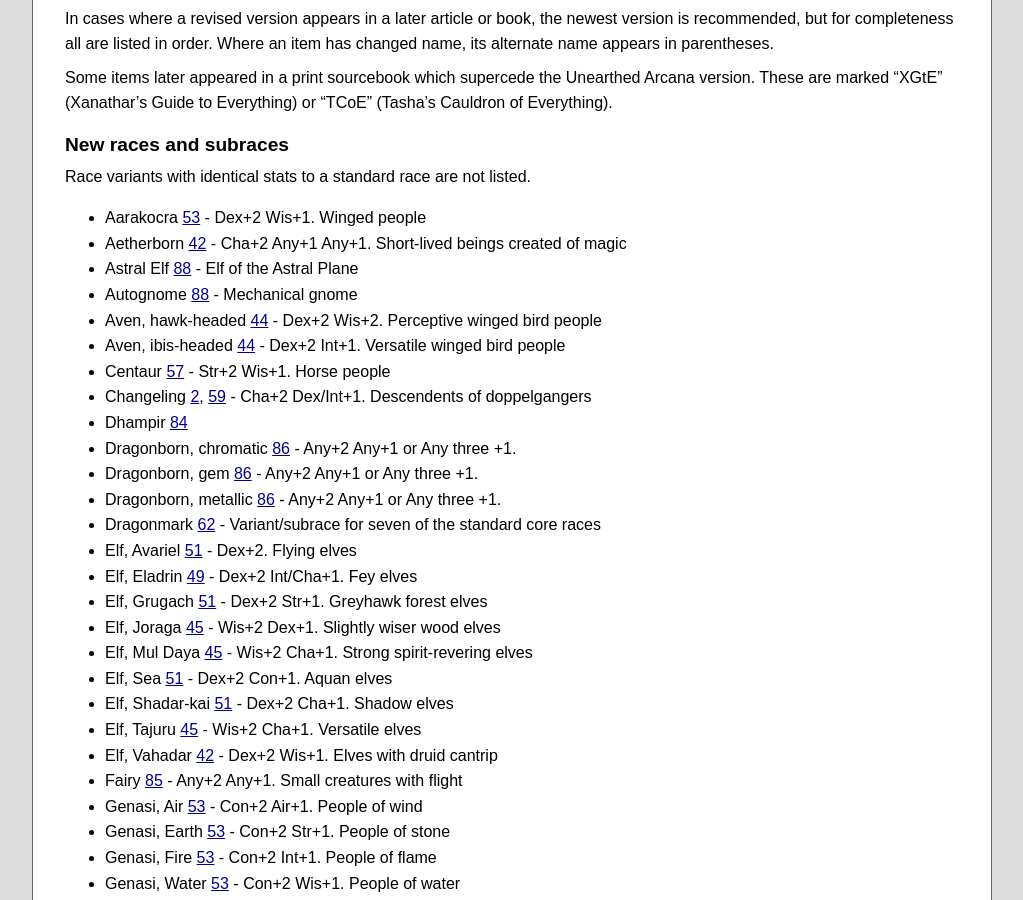
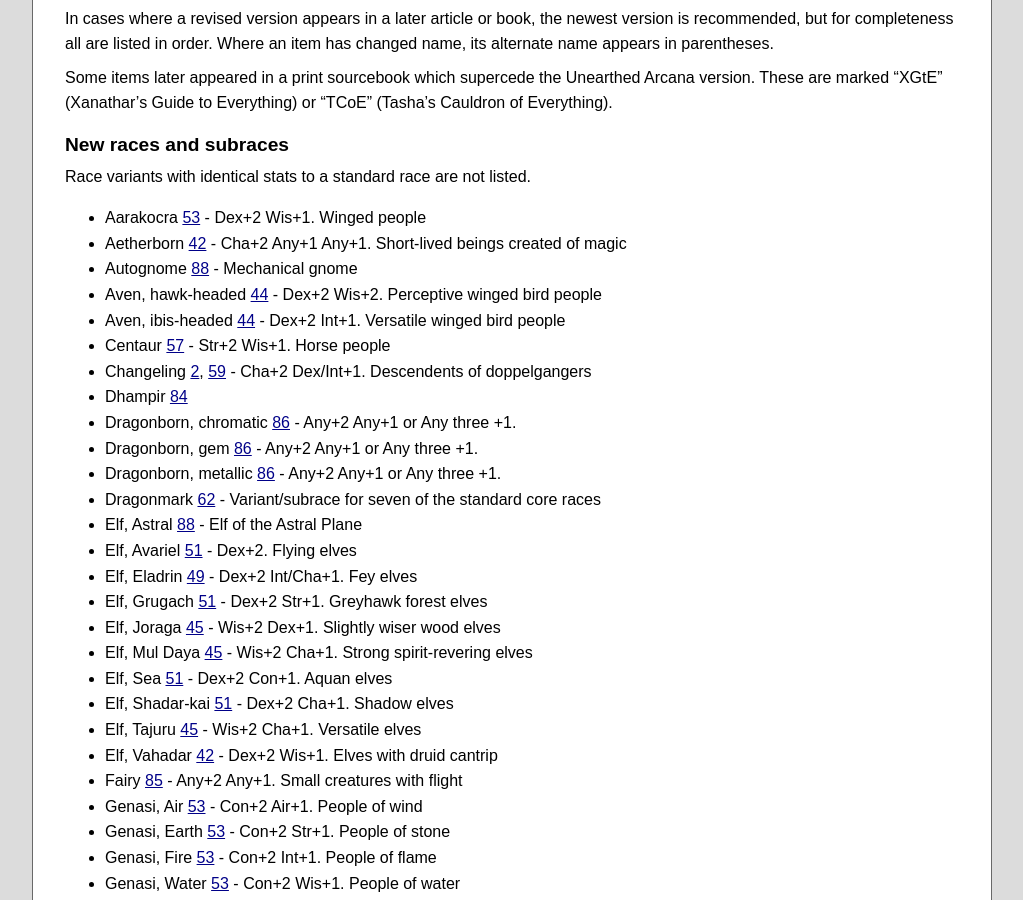
Before and after one commit to orbitalflower/orbitalflower.github.io, a Jekyll site: the page built from _posts/2017-06-21-5e-unearthed-arcana-index.md, in a window 1280 px wide and 900 px high, scrolled down 1315 px. Shown: the whole window, without its empty margins (128-1151 px from the left). Built offline with Jekyll 4.4.1, drawn with Linux system fonts in a browser that asks for light colours; some of the changed lines change nothing that is shown.

Commit message:
Formatting

```diff
--- a/_posts/2017-06-21-5e-unearthed-arcana-index.md
+++ b/_posts/2017-06-21-5e-unearthed-arcana-index.md
@@ -70,7 +70,6 @@
 
 - Aarakocra [53][] - Dex+2 Wis+1. Winged people
 - Aetherborn [42][] - Cha+2 Any+1 Any+1. Short-lived beings created of magic
-- Astral Elf [88][] - Elf  of the Astral Plane
 - Autognome [88][] - Mechanical gnome
 - Aven, hawk-headed [44][] - Dex+2 Wis+2. Perceptive winged bird people
 - Aven, ibis-headed [44][] - Dex+2 Int+1. Versatile winged bird people
@@ -81,6 +80,7 @@
 - Dragonborn, gem [86][] - Any+2 Any+1 or Any three +1.
 - Dragonborn, metallic [86][] - Any+2 Any+1 or Any three +1.
 - Dragonmark [62][] - Variant/subrace for seven of the standard core races
+- Elf, Astral [88][] - Elf of the Astral Plane
 - Elf, Avariel [51][] - Dex+2. Flying elves
 - Elf, Eladrin [49][] - Dex+2 Int/Cha+1. Fey elves
 - Elf, Grugach [51][] - Dex+2 Str+1. Greyhawk forest elves
```
